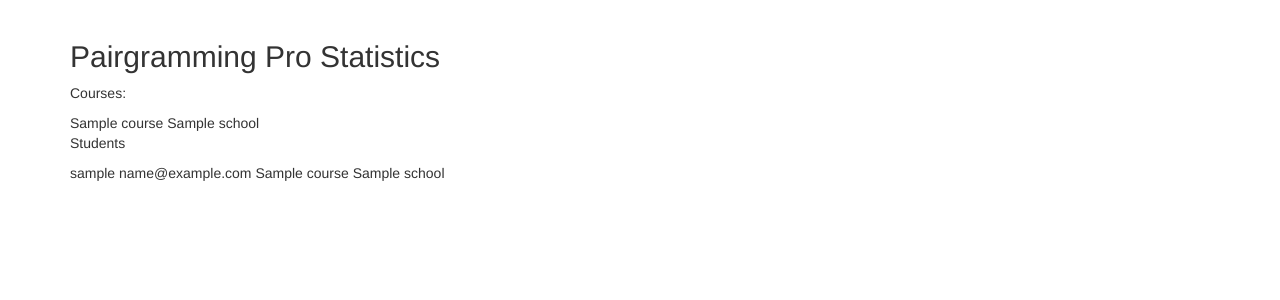
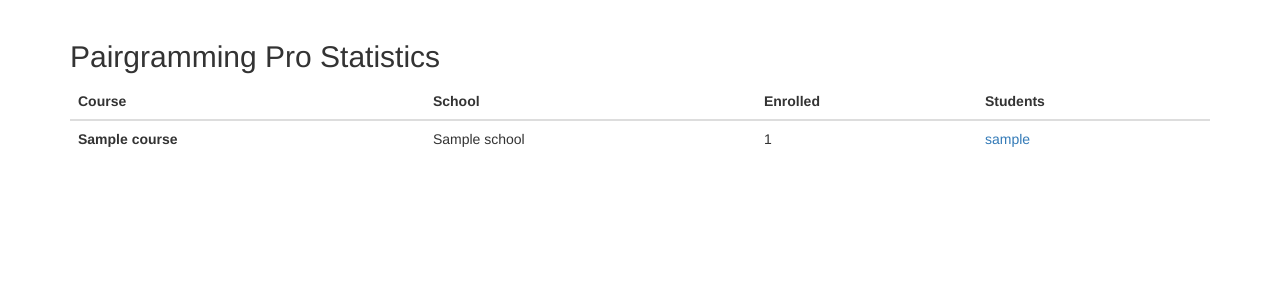
Before and after one commit to jjkv/pp, a Flask app: page /stats in a window 1280 px wide. Shown: the part 52-352 px from the top of the page. Run offline with Flask 2, Linux system fonts and the light colour scheme; tables that the repository leaves empty hold one stand-in row (values such as "Sample post"); some libraries are stand-ins or nearby versions.

Commit message:
better stats

```diff
--- a/app/routes.py
+++ b/app/routes.py
@@ -283,4 +283,4 @@ def stats():
     schools = School.query.all()
     courses = Course.query.all()
     users = User.query.all()
-    return render_template('stats.html', title='Stats', schools=schools, courses=courses, users=users)
+    return render_template('stats.html', title='Stats', schools=schools, cn_pair=list(map(lambda x: (x, len(list(x.students))), list(courses))), users=users)
--- a/app/templates/stats.html
+++ b/app/templates/stats.html
@@ -2,17 +2,37 @@
 
 {% block app_content %}
 <h2>Pairgramming Pro Statistics</h2>
+<table class="table">
+	<thead>
+		<tr>
+			<th>
+				Course
+			</th>
+			<th>
+				School
+			</th>
+			<th>
+				Enrolled
+			</th>
+			<th>
+				Students
+			</th>
+		</tr>
+	</thead>
+	<tbody>
+		{% for c in cn_pair %}
+			<tr>
+				<th>{{c[0].name}}</th>
+				<td>{{c[0].institution}}</td>
+				<td>{{c[1]}}</td>
+				<td>
+					{% for s in c[0].students %}
+						<a href="{{ url_for('user', username=s.username) }}">{{ s.username }}</a><br>
+					{% endfor %}
+				</td>
+			</tr>
+		{% endfor %}
+	</tbody>
 
-<p>Courses:</p>
-{% for c in courses%}
-  {{c.name}}
-  {{c.institution}}
-{% endfor %}
-<p>Students</p>
-{% for u in users %}
-  {{u.username}}
-  {{u.email}}
-  {{u.enrolled}}
-  {{u.attending}}
-{% endfor %}
+</table>
 {% endblock %}
```
Also changed, not shown: app.db, 1 other file.
